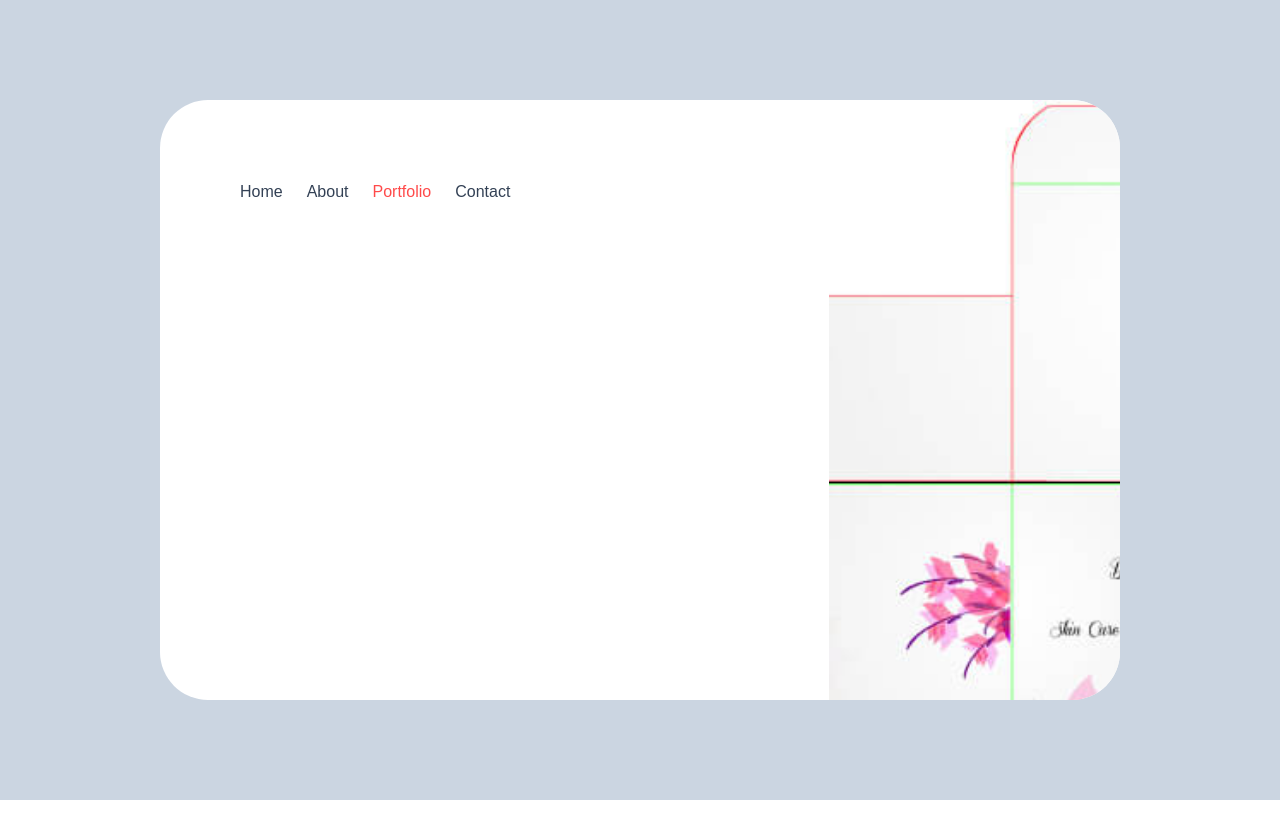
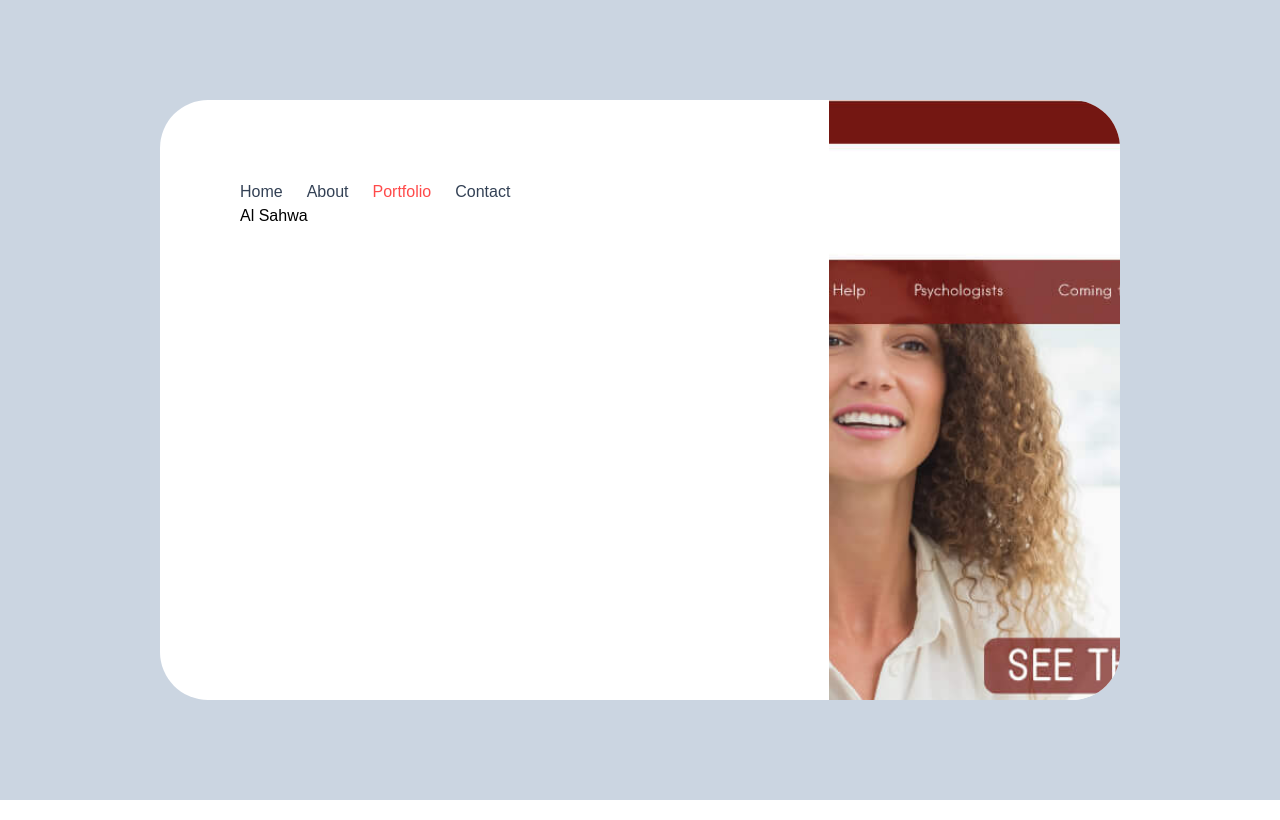
Before and after one commit to premier213/MyWebsite, a React (Create React App) app: page /portfolio in a window 1280 px wide. Built offline with nearby package versions, Linux system fonts and the light colour scheme; what tailwindcss-debug-screens would draw is missing.

Commit message:
portfolio edit

```diff
--- a/package.json
+++ b/package.json
@@ -8,6 +8,7 @@
     "@testing-library/react": "^11.1.0",
     "@testing-library/user-event": "^12.1.10",
     "framer-motion": "^3.10.0",
+    "lodash": "^4.17.21",
     "postcss-100vh-fix": "^1.0.2",
     "prettier-plugin-tailwind": "^2.2.10",
     "react": "^17.0.1",
@@ -66,6 +67,7 @@
     "eslint-plugin-import": "^2.22.1",
     "eslint-plugin-json": "^2.1.2",
     "eslint-plugin-jsx-a11y": "^6.4.1",
+    "eslint-plugin-lodash": "^7.2.0",
     "eslint-plugin-module-resolver": "^1.2.0",
     "eslint-plugin-prettier": "^3.3.1",
     "eslint-plugin-react": "^7.22.0",
--- a/src/components/portfolio.js
+++ b/src/components/portfolio.js
@@ -1,9 +1,11 @@
+import map from "lodash/map";
 import styled from "styled-components";
 import NavDesktop from "./nav/navDesktop";
 import myWorks from "../data";
 
+const portfoy = map(myWorks, "title").slice(1, 2);
 const Img = styled.div`
-  background-image: url(${myWorks[5].img});
+  background-image: url(${myWorks[0].img});
   background-position: top;
   background-size: 100vw;
 `;
@@ -13,6 +15,7 @@ const Portfolio = () => (
       <Img className="w-100v 2xl:w-50v h-30v bg-yellow rounded-br-25 sm:w-30v sm:h-80v sm:rounded-br-full xl:w-40v xl:h-75v xl:rounded-r-4xl" />
       <div className=" 2xl:my-10h xl:my-10h xl:mx-20 h-60v sm:my-20h sm:w-70v sm:h-80v my-10h mx-12">
         <NavDesktop />
+        {portfoy}
       </div>
     </div>
   </div>
```
Also changed, not shown: .eslintrc.json, 1 other file (tests, documents, lock files or other folders).
